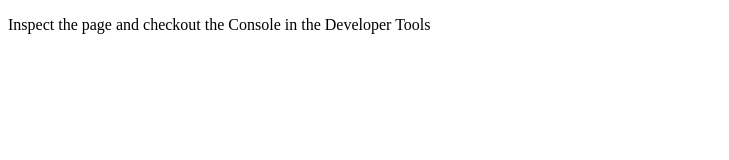
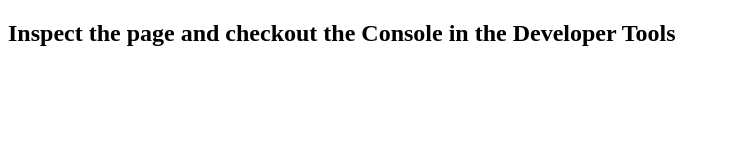
Before and after one commit to shubham404-error/module5-solution, a plain HTML site: page index.html in a window 1280 px wide. Shown: the whole page, without its empty margins (0-729 px from the left). Drawn offline with Linux system fonts and the light colour scheme.

Commit message:
Update index.html

```diff
--- a/index.html
+++ b/index.html
@@ -1,10 +1,10 @@
 <!DOCTYPE html>
 <html>
 <head>
+	<h2>Inspect the page and checkout the Console in the Developer Tools</h2>
 	<title>Module 4 Solution</title>
 </head>
 <body>
-	<p>Inspect the page and checkout the Console in the Developer Tools</p>
 	<script src="script.js" ="text/javascript">
 	</script>
 </body>
```
